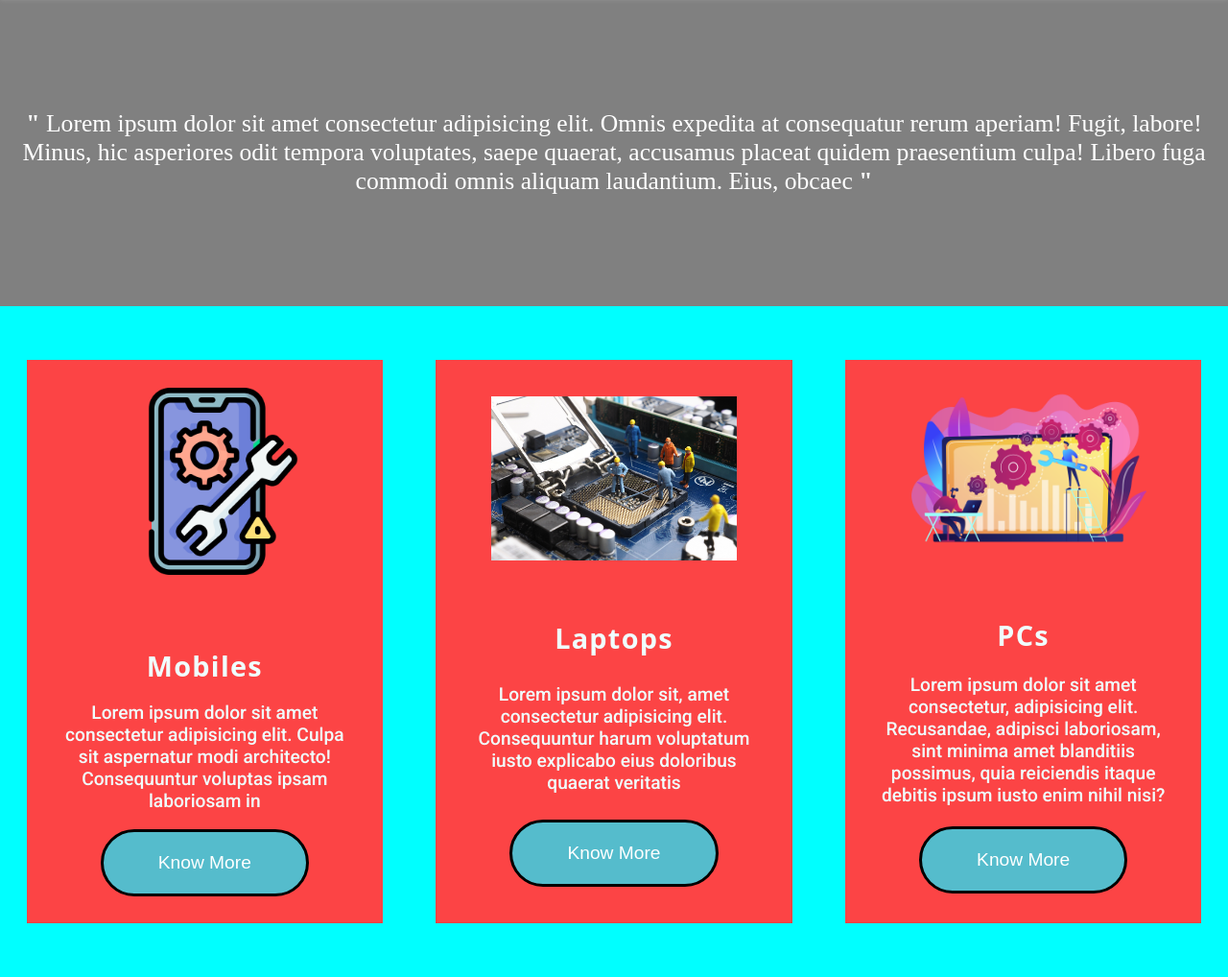
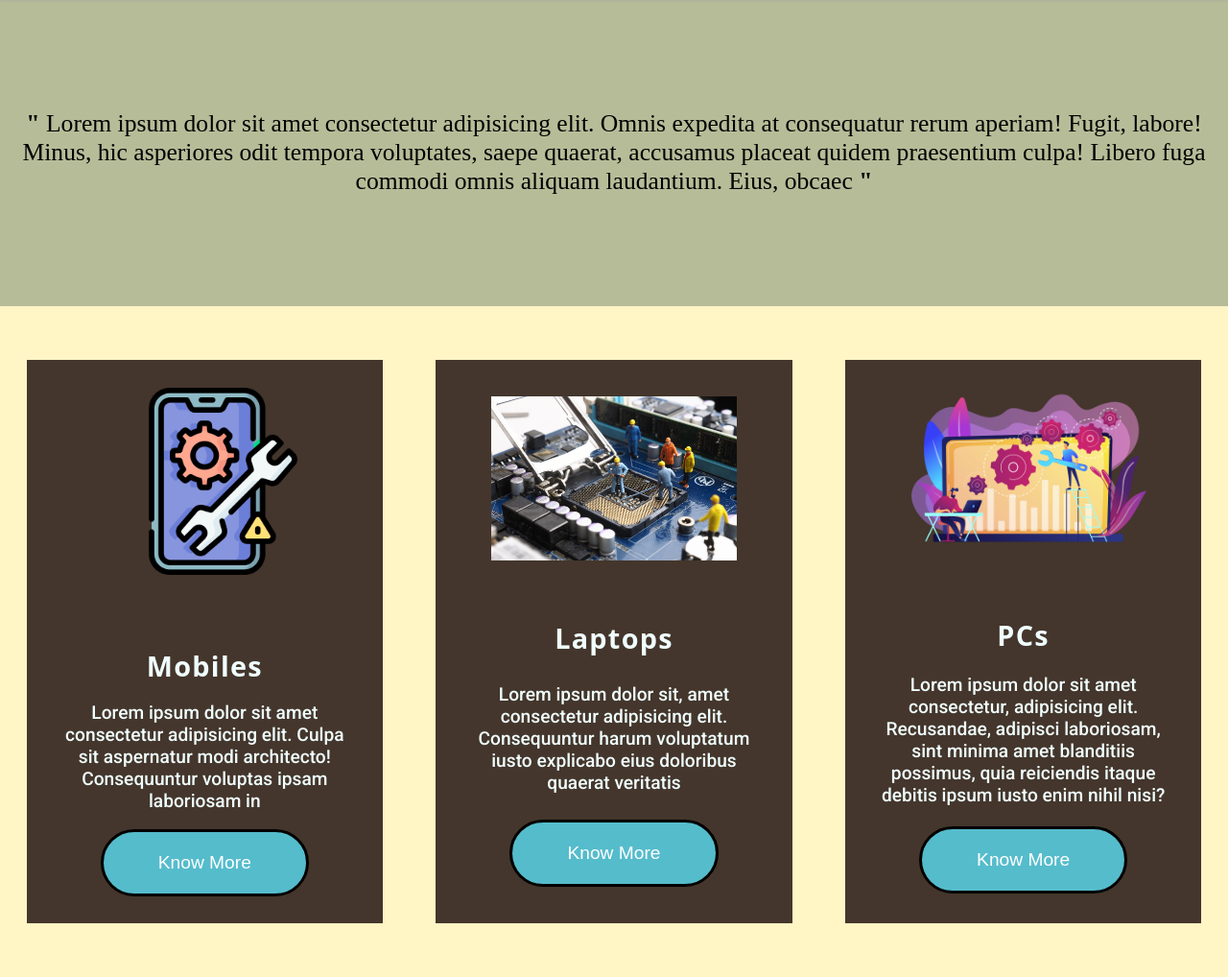
Before and after one commit to dhruv-203/HardTech-Solutions, a PHP site: page /html/index.php in a window 1280 px wide. Shown: the part 801-1819 px from the top of the page at 96% size. Run offline with PHP 8.4, Linux system fonts and the light colour scheme.

Commit message:
added color changes

```diff
--- a/css/index.css
+++ b/css/index.css
@@ -173,8 +173,8 @@ body{
 .info-box{
     width: 100vw;
     height: 40vh;
-    background-color: grey;
-    color: white;
+    background-color: #B7BC98;
+    color: black;
     font-size: 2vw;
     text-align: center;
     justify-content: center;
@@ -188,7 +188,7 @@ body{
     /* top:31%; */
 }
 .service-panel{
-    background-color: aqua;
+    background-color: #FFF5C5;
     height: 80%;
     width: 100%;
     font-family: 'Roboto', sans-serif;
@@ -202,7 +202,7 @@ body{
 .service-panel>div{
     height: 67vh;
     width: 25vw;
-    background-color: #FC4445;
+    background-color: #44362C;
     display: flex;
     flex-direction: column;
     align-items: center;
```
Also changed, not shown: images/logo.png.
